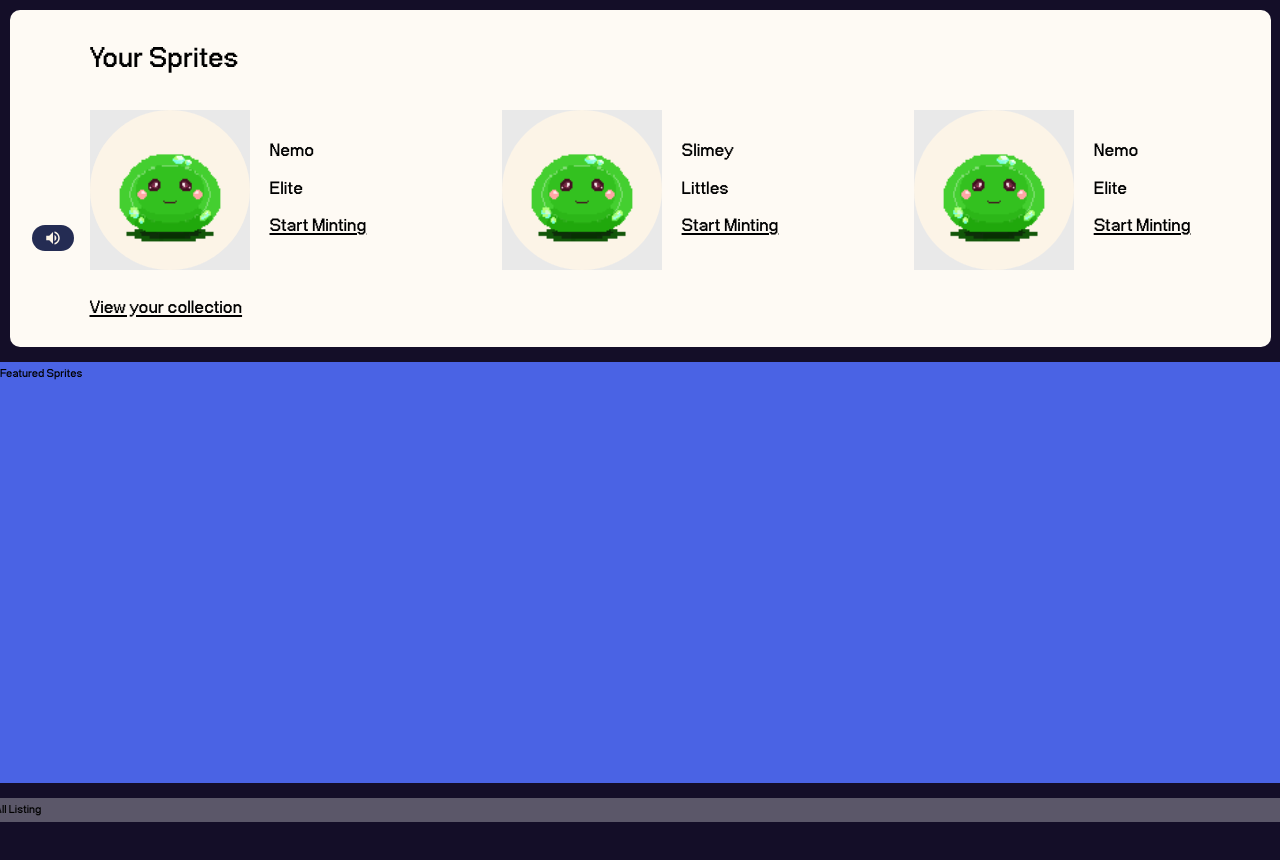
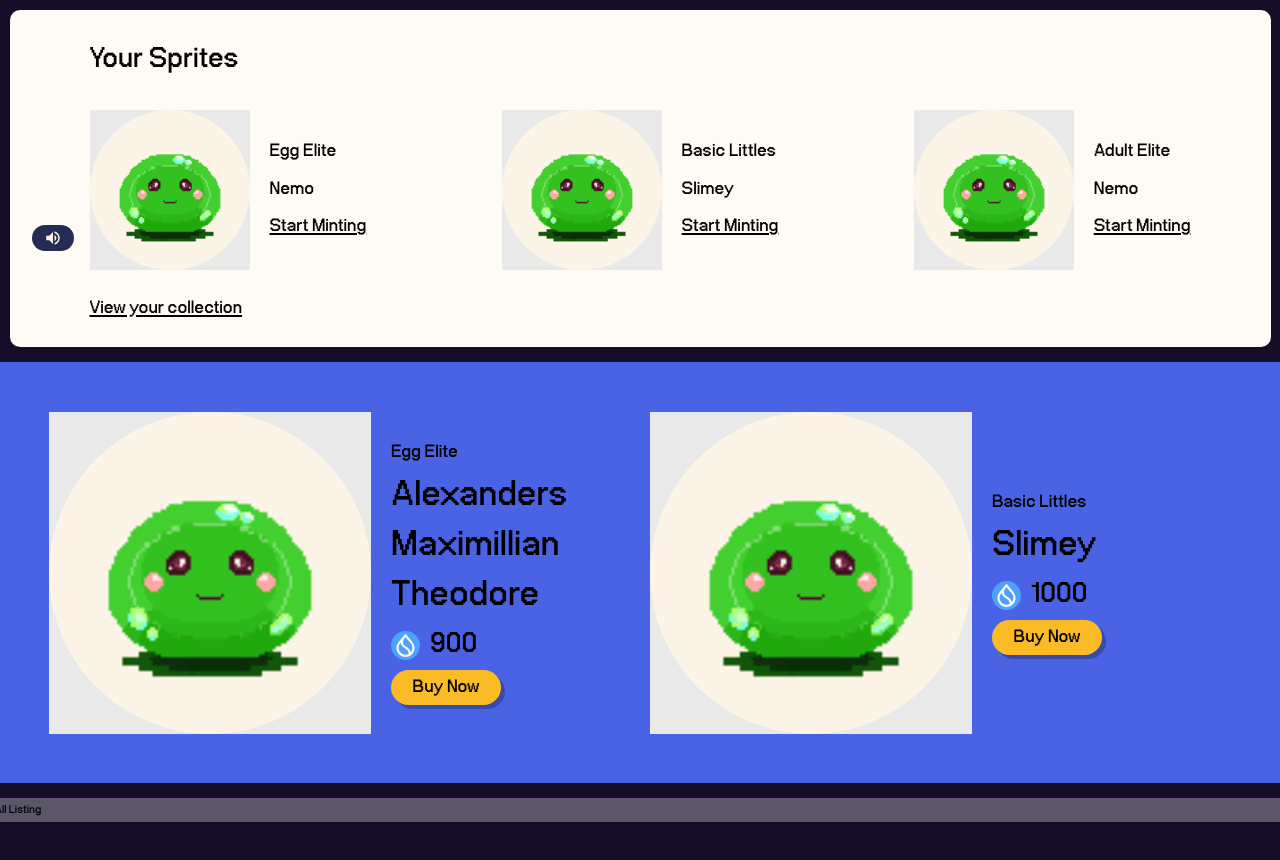
Before and after one commit to AntiAvengers/Lycaon, a React (Vite) app in the folder client/: page /marketplace in a window 1280 px wide. Shown: the part 540-1400 px from the top of the page. Built offline with nearby package versions, Linux system fonts and the light colour scheme.

Commit message:
set up featured spirtes in marketpg

```diff
--- a/client/src/components/marketComp/featured-sprites.jsx
+++ b/client/src/components/marketComp/featured-sprites.jsx
@@ -1,7 +1,74 @@
+const featuredSprites = [
+    {
+        src: "/assets/sprites/celestial-sprite.png",
+        still: "/assets/stillSprites/still-slime.svg",
+        label: "creature1",
+        to: "/collection/spriteDetail",
+        rank: "Elite",
+        stage: "Egg",
+        name: "Alexanders Maximillian Theodore",
+        mint: true,
+        marketplace: true,
+        price: 900,
+    },
+    {
+        src: "/assets/sprites/slime-sprite.gif",
+        still: "/assets/stillSprites/still-slime.svg",
+        label: "creature2",
+        to: "/collection/spriteDetail",
+        rank: "Littles",
+        name: "Slimey",
+        stage: "Basic",
+        mint: true,
+        marketplace: true,
+        price: 1000,
+    },
+];
+
 const FeaturedSprites = () => {
     return (
-        <div className="w-full h-[421px] bg-[#4A63E4]">
-            <h1>Featured Sprites</h1>
+        <div className="w-full h-[421px] bg-[#4A63E4] flex justify-center items-center">
+            {featuredSprites.length === 0 && (
+                <div className="text-[50px] text-[#FEFAF3] tracking-[2px]">
+                    <h1>Sorry no featured sprites available . . .</h1>
+                </div>
+            )}
+
+            {featuredSprites.length > 0 && (
+                <ul className="w-[1182px] h-[322px] flex flex-row items-center justify-between">
+                    {featuredSprites.slice(0, 2).map((feature) => (
+                        <li
+                            key={feature.label}
+                            className="w-[581px] flex flex-row items-center gap-[20px]"
+                        >
+                            <img
+                                src={feature.still}
+                                alt={feature.label}
+                                className="w-[322px] object-contain bg-[#E9E9E9]"
+                            />
+                            <section className="w-[239px] flex flex-col justify-start gap-[5px] leading-none">
+                                <span className="text-[25px]">
+                                    {feature.stage} {feature.rank}
+                                </span>
+                                <span className="text-[50px] text-wrap">
+                                    {feature.name}
+                                </span>
+                                <span className="flex flex-row items-center gap-[10px] text-[40px]">
+                                    <img
+                                        src="/assets/icons/sui-icon-bg.svg"
+                                        alt="suiIcon"
+                                        className="w-[29px]"
+                                    />
+                                    {feature.price}
+                                </span>
+                                <button className="w-[110px] h-[35px] bg-[#FBBB26] rounded-[66px] shadow-[4px_4px_0_rgba(0,0,0,0.25)] active:translate-x-[4px] active:translate-y-[4px] active:shadow-none transition-all duration-75 text-[25px] cursor-pointer">
+                                    Buy Now
+                                </button>
+                            </section>
+                        </li>
+                    ))}
+                </ul>
+            )}
         </div>
     );
 };
--- a/client/src/components/marketComp/user-listing.jsx
+++ b/client/src/components/marketComp/user-listing.jsx
@@ -9,6 +9,7 @@ const creaturesList = [
         label: "creature1",
         to: "/collection/spriteDetail",
         rank: "Elite",
+        stage: "Egg",
         name: "Nemo",
         mint: false,
         marketplace: false,
@@ -19,6 +20,7 @@ const creaturesList = [
         label: "creature2",
         to: "/collection/spriteDetail",
         rank: "Littles",
+        stage: "Basic",
         name: "Slimey",
         mint: false,
         marketplace: false,
@@ -29,6 +31,7 @@ const creaturesList = [
         label: "creature3",
         to: "/collection/spriteDetail",
         rank: "Elite",
+        stage: "Adult",
         name: "Nemo",
         mint: false,
         marketplace: false,
@@ -39,6 +42,7 @@ const creaturesList = [
         label: "creature4",
         to: "/collection/spriteDetail",
         rank: "Elite",
+        stage: "Egg",
         name: "Nemo",
         mint: false,
         marketplace: false,
@@ -49,6 +53,7 @@ const creaturesList = [
         label: "creature5",
         to: "/collection/spriteDetail",
         rank: "Elite",
+        stage: "Egg",
         name: "Nemo",
         mint: false,
         marketplace: false,
@@ -59,6 +64,7 @@ const creaturesList = [
         label: "creature6",
         to: "/collection/spriteDetail",
         rank: "Elite",
+        stage: "Egg",
         name: "Nemo",
         mint: false,
         marketplace: false,
@@ -144,8 +150,10 @@ const UserListing = () => {
                                     className="object-contain bg-[#E9E9E9]"
                                 />
                                 <section className="flex flex-col text-[25px]">
+                                    <span>
+                                        {sprite.stage} {sprite.rank}
+                                    </span>
                                     <span>{sprite.name}</span>
-                                    <span>{sprite.rank}</span>
                                     <button
                                         onClick={() => {
                                             if (!sprite.mint) {
```
